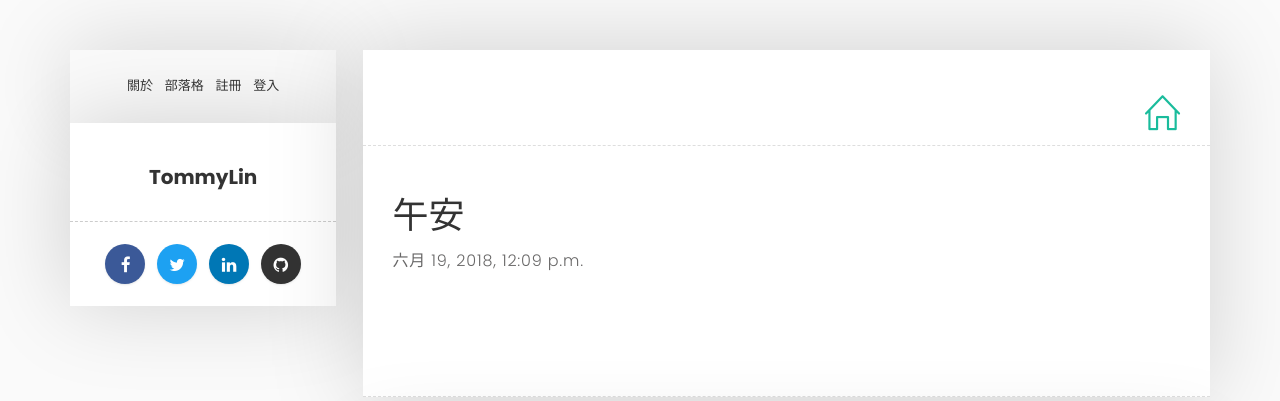
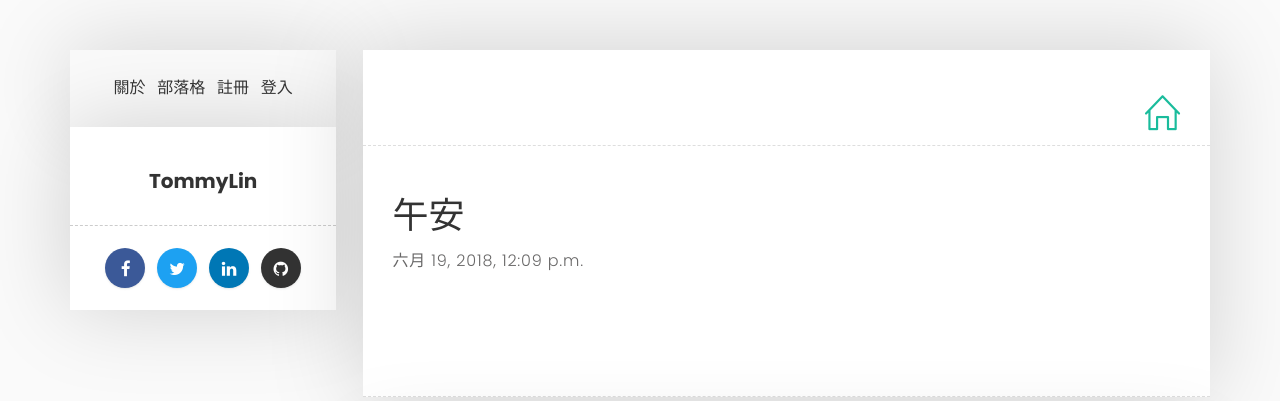
Before and after one commit to coquina/myblog, a Django app: page /main in a window 1280 px wide. Shown: the top 401 px of the page. Run offline with Django 3.2, Linux system fonts and the light colour scheme; some libraries are stand-ins or nearby versions.

```diff
--- a/article/static/article/css/style.css
+++ b/article/static/article/css/style.css
@@ -308,7 +308,7 @@ button {
     display: block;
     color: #333333;
     text-align: center;
-    font-size: 13px;
+    font-size: 16px;
     transition: all 0.3s ease-in-out;
 }
 
```
